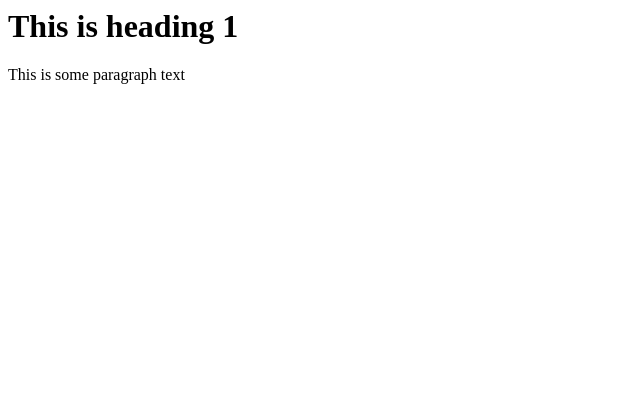
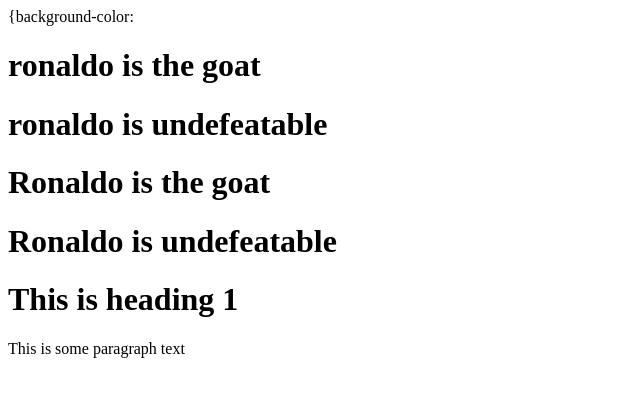
Before and after one commit to Isa-is-on-fire/y7website, a plain HTML site: page index.html in a window 1280 px wide. Shown: the whole page, without its empty margins (0-640 px from the left). Drawn offline with Linux system fonts and the light colour scheme.

Commit message:
Update index.html

```diff
--- a/index.html
+++ b/index.html
@@ -1,8 +1,12 @@
 <html>
-<head>
-
+</html>
+ {background-color:
+<h1>ronaldo is the goat</h1>
+<h1>ronaldo is undefeatable</h1>
 </head>
 <body>
+<h1>Ronaldo is the goat</h1>
+<h1>Ronaldo is undefeatable<h1>
 <h1>This is heading 1</h1>
  <p>This is some paragraph text</p>
 </body>
```
